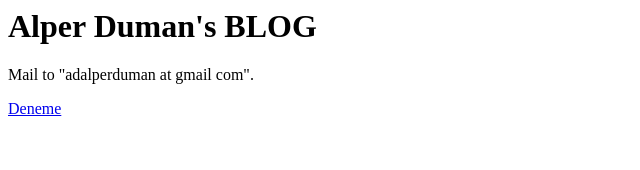
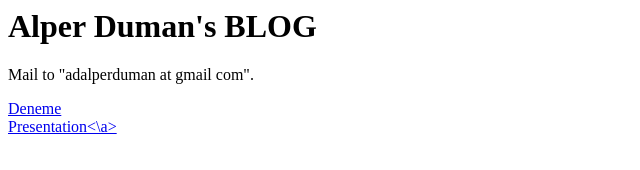
Before and after one commit to alpertoduman/Blog, a plain HTML site: page index.html in a window 1280 px wide. Shown: the whole page, without its empty margins (0-640 px from the left). Drawn offline with Linux system fonts and the light colour scheme.

Commit message:
Update index.html

```diff
--- a/index.html
+++ b/index.html
@@ -12,7 +12,9 @@
 
 <dl>
 	<dt><a href="BookOnTE.html">Deneme</a>
-
+	<dt>
+		<a href="izmirPanelSermaye.pdf">Presentation<\a>
+	</dt>
 
 
 
```
